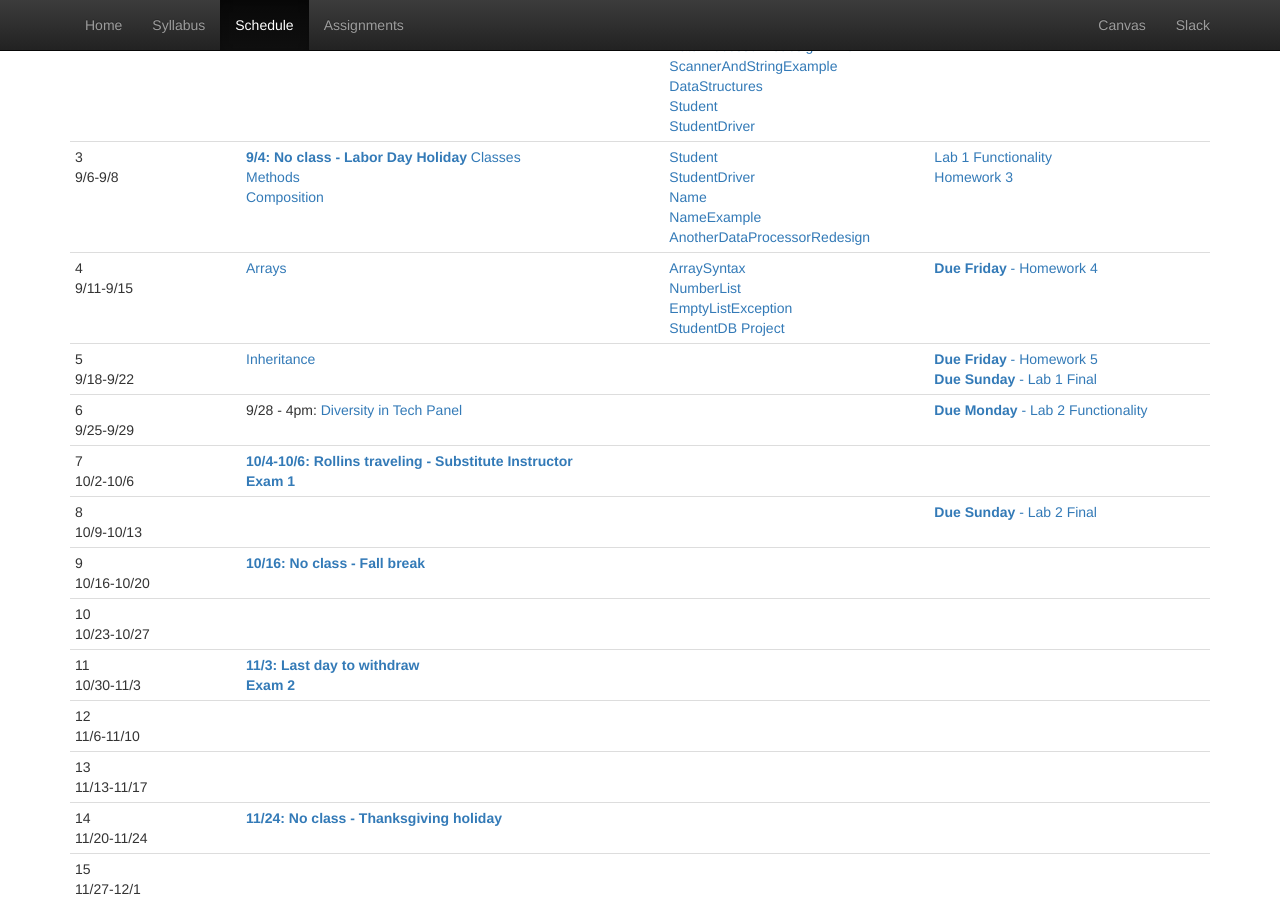
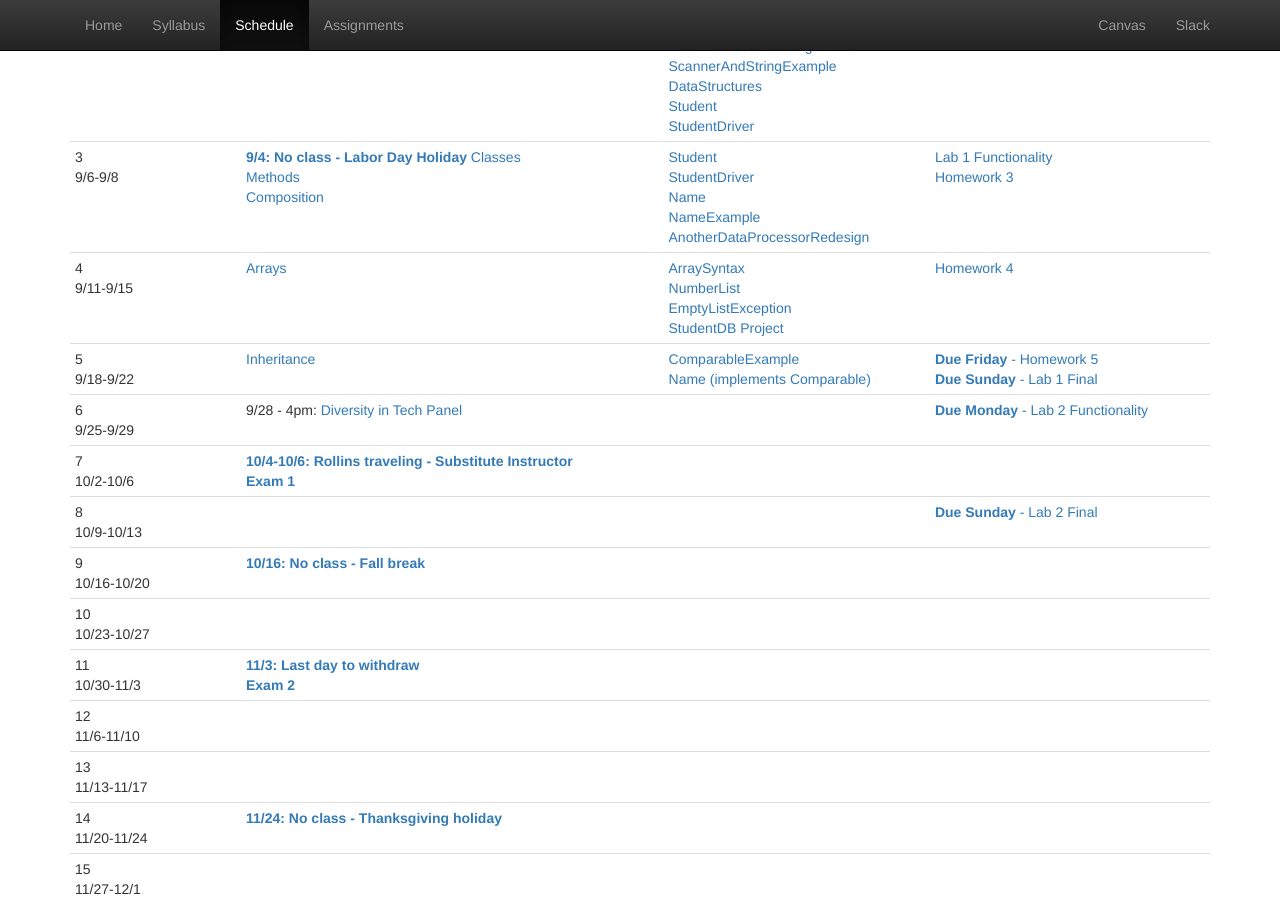
Before and after one commit to CS514-F17/cs514-f17.github.io, a Jekyll site: the page built from schedule.html, in a window 1280 px wide and 900 px high, scrolled down 331 px. Built offline with Jekyll 4.4.1, drawn with Linux system fonts in a browser that asks for light colours.

Commit message:
add comparable example

```diff
--- a/schedule.html
+++ b/schedule.html
@@ -122,7 +122,7 @@ title: Schedule
 		<a href="https://github.com/CS514-F17/code/blob/master/StudentTest.java">StudentTest.java</a><br/> -->
 		</td>
 		<td>
-			<a href="https://github.com/CS514-F17/Homework4/blob/master/README.md"><strong>Due Friday</strong> - Homework 4</a>
+			<a href="https://github.com/CS514-F17/Homework4/blob/master/README.md">Homework 4</a>
 <!-- 				<a href="https://github.com/CS514-F17/projects/blob/master/project1.md">Project 1</a>
 -->
 		</td>
@@ -134,8 +134,8 @@ title: Schedule
 			<!-- 				<strong><span class="text-primary">Exam 1 - Thursday 2/23</span></strong> -->
 		</td>
 		<td>
-<!-- 				<a href="https://github.com/CS514-F17/notes/blob/master/exam1review.md">Exam 1 Review</a><br/>
-	<a href="https://github.com/CS514-F17/notes/blob/master/SampleExam1.pdf">Sample Exam 1</a><br/> -->
+			<a href="https://github.com/CS514-F17/Examples/blob/master/src/main/java/examples/ComparableExample.java">ComparableExample</a><br/>
+			<a href="https://github.com/CS514-F17/Examples/blob/master/src/main/java/examples/Name.java">Name (implements Comparable)</a><br/>
 		</td>
 		<td>
 			<a href="https://github.com/CS514-F17/Homework5/blob/master/README.md"><strong>Due Friday</strong> - Homework 5</a><br/>
```
